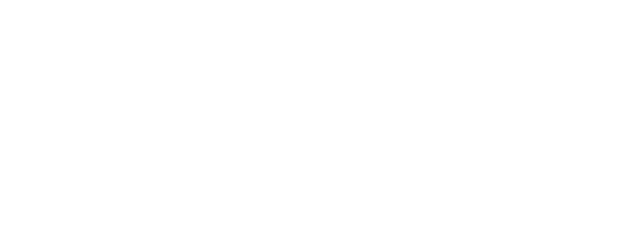
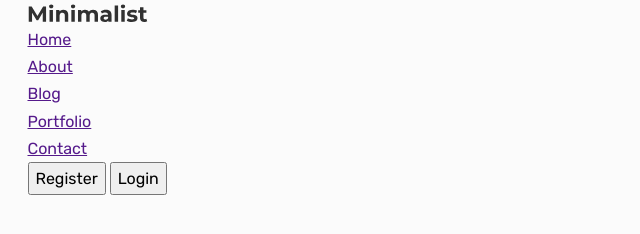
Before and after one commit to DiKlimen/minimalist, a plain HTML site: page index.html in a window 1280 px wide. Shown: the whole page, without its empty margins (0-640 px from the left). Drawn offline with Linux system fonts and the light colour scheme.

Commit message:
marked the header

```diff
--- a/index.html
+++ b/index.html
@@ -7,6 +7,37 @@
     <link rel="stylesheet" href="/style.css">
 </head>
 <body>
-
+    <header class="header container">
+        <a href="/" class="header-logo">
+            <img class="header-image"
+            width="120"
+            height="26"
+            src="/images/logo.svg"
+            alt="logo Minimalist">
+        </a>
+        <nav class="header-nav">
+            <ul class="header-nav-list">
+                <li class="header-nav-item">
+                    <a href="" class="header-nav-link is-current">Home</a>
+                </li>
+                <li class="header-nav-item">
+                    <a href="" class="header-nav-link">About</a>
+                </li>
+                <li class="header-nav-item">
+                    <a href="" class="header-nav-link">Blog</a>
+                </li>
+                <li class="header-nav-item">
+                    <a href="" class="header-nav-link">Portfolio</a>
+                </li>
+                <li class="header-nav-item">
+                    <a href="" class="header-nav-link">Contact</a>
+                </li>
+            </ul>
+        </nav>
+        <div class="header-actions">
+            <button class="button-registration button" type="button">Register</button>
+            <button class="button-login button" type="button">Login</button>
+        </div>
+    </header>
 </body>
 </html>
--- a/style.css
+++ b/style.css
@@ -156,3 +156,36 @@
  }
 
  /* Конец нормализации блочной модели */
+
+ :root {
+    --color-white: #FFFFFF;
+    --color-grey: #959595;
+    --color-grey-dark: #313131;
+    --color-arctic-white: #FBFBFB;
+    --color-olive: #AB9E8B;
+    --color-silver-sand: #E0E0E0;
+    --color-platinum-mist: #E7E7E7;
+
+    --forn-family-base: 'Rubik', sans-serif;
+    --forn-family-accent: 'Montserrat', sans-serif;
+
+    --container-width: 1225px;
+    --container-padding-x: 15px;
+
+    --transition-duration: 0.2s;
+ }
+
+ body {
+    font-family: var(--forn-family-base);
+    font-weight: 300;
+    font-size: 16px;
+    line-height: 1.7;
+    color: var(--color-grey);
+    background-color: var(--color-arctic-white);
+ }
+
+ .container {
+    max-width: calc(var(--container-width) + var(--container-padding-x) * 2);
+    margin-inline: auto;
+    padding-inline: var(--container-padding-x);
+ }
```
Also changed, not shown: images/logo.svg (added).
